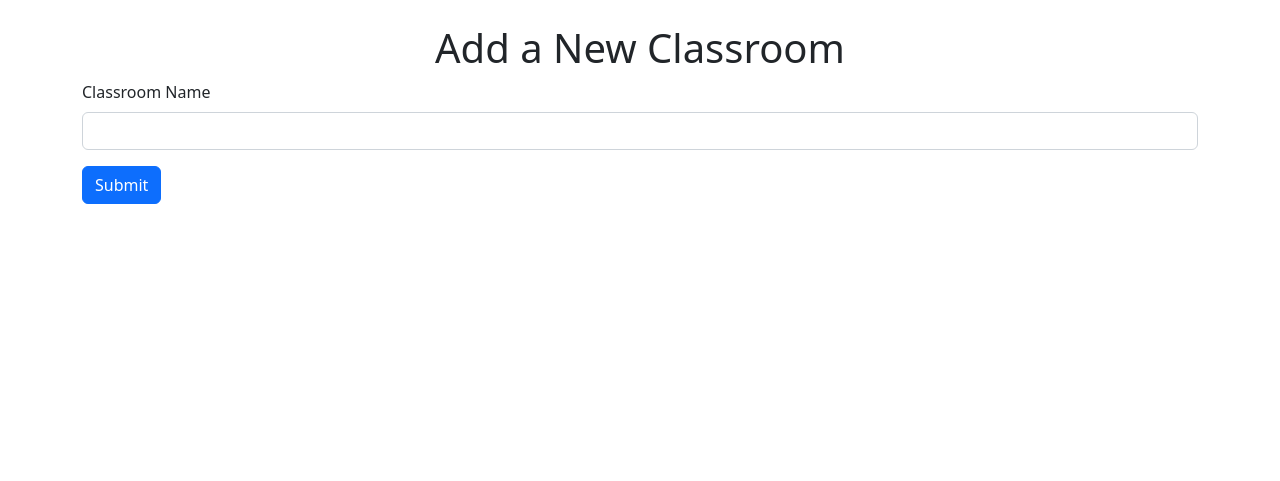
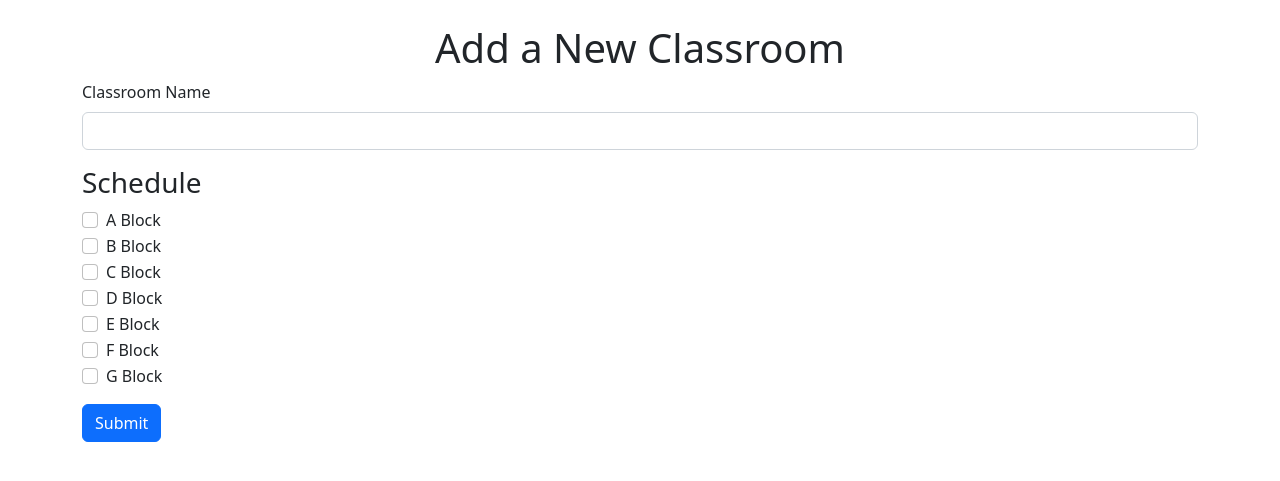
Before and after one commit to blackerby/school, a PHP site: page /admin/add-classroom.php in a window 1280 px wide. Shown: the part 56-537 px from the top of the page. Run offline with PHP 8.4, Linux system fonts and the light colour scheme; the visitor is signed in with stand-in values (Sample User, id 1).

Commit message:
Add scheduling to add classroom functionality

```diff
--- a/admin/add-classroom.php
+++ b/admin/add-classroom.php
@@ -8,12 +8,23 @@ ensure_user_is_authenticated();
 
 if (is_post()) {
   $name = sanitize($_POST['name']);
+  $schedule = array_map(function($block) {
+    return sanitize($block);
+  }, $_POST['schedule']);
 
   if (empty($name)) {
     // TODO: display message
   } else {
     Data::add_classroom($name);
   }
+
+  if (!empty($schedule)) {
+    $classroom = Data::get_classroom_by_name($name);
+    foreach ($schedule as $block) {
+      Data::add_classroom_block($classroom->id, $block);
+    }
+  }
+
   redirect('../classrooms.php');
 }
 
--- a/app/data/data.class.php
+++ b/app/data/data.class.php
@@ -129,8 +129,15 @@ class Data
     return self::$ds->get_block_classrooms($classroom_id);
   }
 
-
   static public function get_block_free_classrooms($block_id) {
     return self::$ds->get_block_free_classrooms($block_id);
   }
+
+  static public function add_classroom_block($classroom_id, $block_id) {
+    return self::$ds->add_classroom_block($classroom_id, $block_id);
+  }
+
+  static public function get_classroom_by_name($name) {
+    return self::$ds->get_classroom_by_name($name);
+  }
 }
--- a/app/data/dataprovider.class.php
+++ b/app/data/dataprovider.class.php
@@ -261,6 +261,7 @@ class DataProvider
       [':name' => $name]
     );
   }
+
   public function get_classroom($id) {
     $sql = 'SELECT * FROM classrooms WHERE id = :id;';
     return $this->get($sql, [':id' => $id], 'Classroom');
@@ -318,4 +319,14 @@ class DataProvider
 
     return $this->query($sql, [':block_id' => $block_id], 'Classroom');
   }
+
+  public function add_classroom_block($classroom_id, $block_id) {
+    $sql = 'INSERT INTO classrooms_blocks (classroom_id, block_id) VALUES (:classroom_id, :block_id);';
+    $this->execute($sql, [':classroom_id' => $classroom_id, ':block_id' => $block_id]);
+  }
+
+  public function get_classroom_by_name($name) {
+    $sql = 'SELECT * FROM classrooms WHERE name = :name;';
+    return $this->get($sql, [':name' => $name], 'Classroom');
+  }
 }
--- a/views/admin/add-classroom.view.php
+++ b/views/admin/add-classroom.view.php
@@ -4,6 +4,52 @@
       <label for="classroomName" class="form-label">Classroom Name</label>
       <input type="text" class="form-control" name="name" id="name">
     </div>
+  <h3>Schedule</h3>
+    <div class="mb-3">
+      <div class="form-check">
+        <input class="form-check-input" type="checkbox" value="1" name="schedule[]" id="a_block">
+        <label class="form-check-label" for="a_block">
+          A Block
+        </label>
+      </div>
+      <div class="form-check">
+        <input class="form-check-input" type="checkbox" value="3" name="schedule[]" id="b_block">
+        <label class="form-check-label" for="b_block">
+          B Block
+        </label>
+      </div>
+      <div class="form-check">
+        <input class="form-check-input" type="checkbox" value="4" name="schedule[]" id="c_block">
+        <label class="form-check-label" for="c_block">
+          C Block
+        </label>
+      </div>
+      <div class="form-check">
+        <input class="form-check-input" type="checkbox" value="5" name="schedule[]" id="d_block">
+        <label class="form-check-label" for="d_block">
+          D Block
+        </label>
+      </div>
+      <div class="form-check">
+        <input class="form-check-input" type="checkbox" value="6" name="schedule[]" id="e_block">
+        <label class="form-check-label" for="e_block">
+          E Block
+        </label>
+      </div>
+      <div class="form-check">
+        <input class="form-check-input" type="checkbox" value="7" name="schedule[]" id="f_block">
+        <label class="form-check-label" for="f_block">
+          F Block
+        </label>
+      </div>
+      <div class="form-check">
+        <input class="form-check-input" type="checkbox" value="8" name="schedule[]" id="g_block">
+        <label class="form-check-label" for="g_block">
+          G Block
+        </label>
+      </div>
+    </div>
     <button type="submit" class="btn btn-primary">Submit</button>
   </div>
+  </div>
 </form>
```
